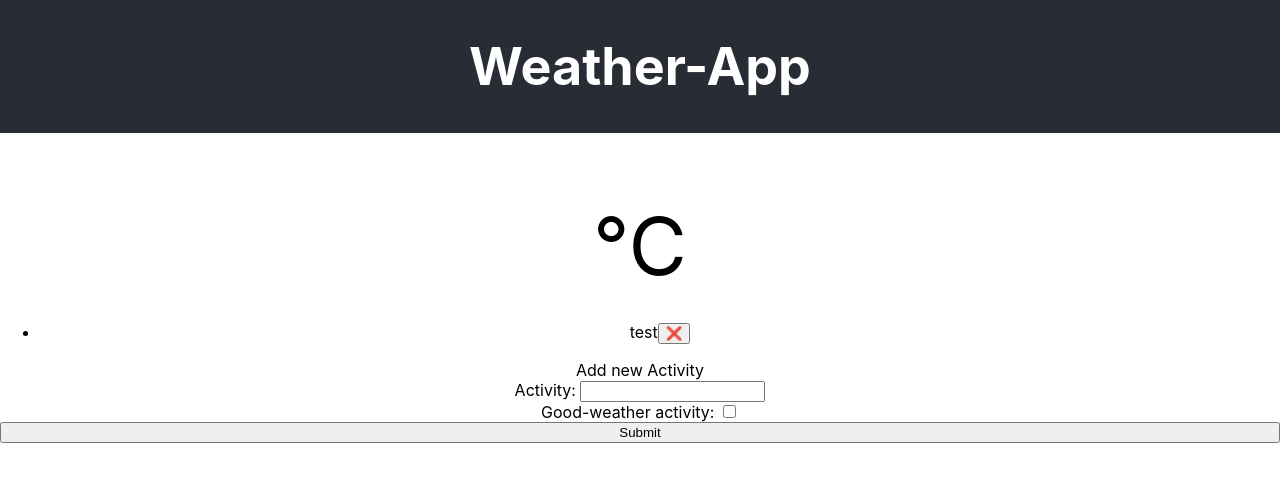
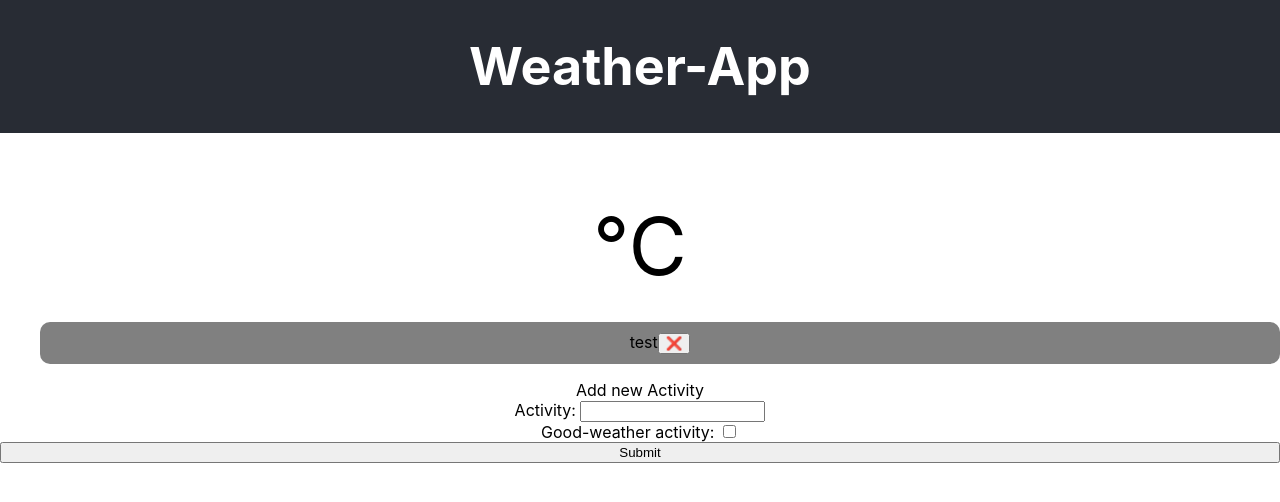
Before and after one commit to HannesOster/weather_activity_app, a React (Create React App) app: page / in a window 1280 px wide. Shown: the top 502 px of the page. Built offline with nearby package versions, Linux system fonts and the light colour scheme; no server answers.

Commit message:
add list style

```diff
--- a/src/App.css
+++ b/src/App.css
@@ -47,3 +47,14 @@
 .temperature {
   font-size: 80px;
 }
+
+.list {
+  list-style: none;
+}
+
+.list-item {
+  background-color: gray;
+  padding: 10px;
+  border-radius: 10px;
+  align-self: center;
+}
--- a/src/App.js
+++ b/src/App.js
@@ -9,7 +9,6 @@ function App() {
   const [weather, setWeather] = useState({});
 
   function handleAddActivity(activity) {
-    //console.log([...activities, { ...activity, id: uid() }]);
     setActivities([...activities, { ...activity, id: uid() }]);
   }
 
@@ -53,11 +52,11 @@ function List({ activities, weather, onDeleteActivity }) {
     (activity) => activity.goodWeather === weather
   );
   return (
-    <ul>
+    <ul className="list">
       {filteredActivities.map((activity) => {
         console.log("second log", activity);
         return (
-          <li key={activity.id}>
+          <li className="list-item" key={activity.id}>
             {activity.name}
             <button onClick={() => onDeleteActivity(activity.id)}>❌</button>
           </li>
```
